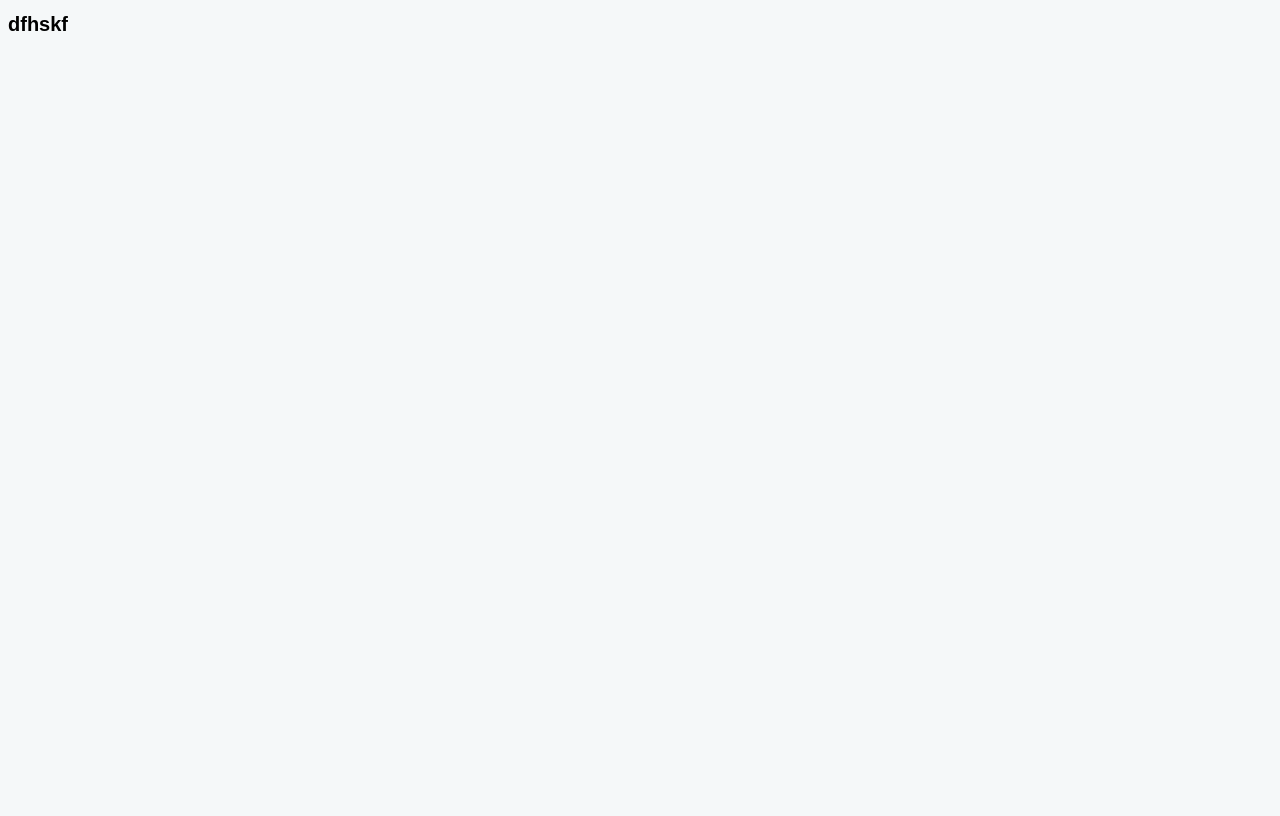
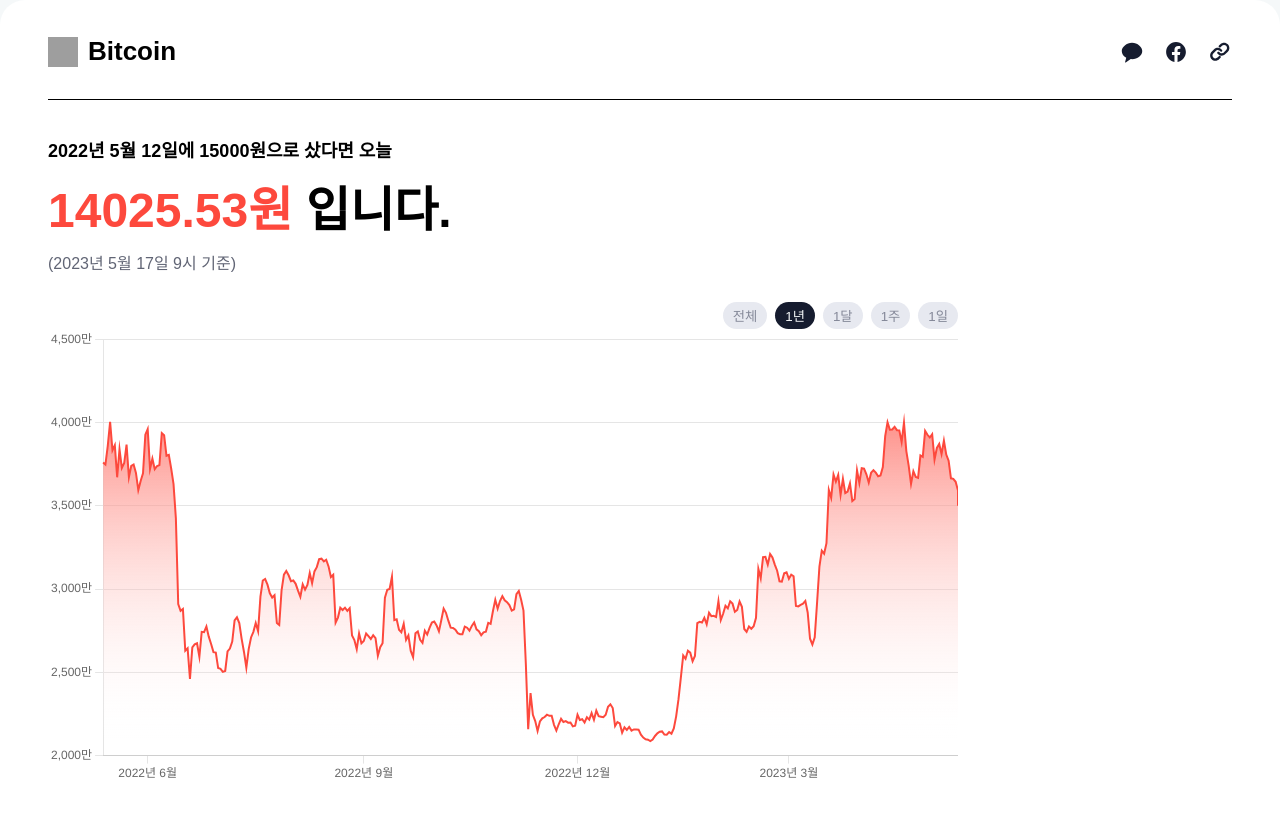
Before and after one commit to codeit-bootcamp-frontend/0-crypto-meter-techno-leaders, a React (Vite) app: page / in a window 1280 px wide. Shown: the top 816 px of the page. Built offline with nearby package versions, Linux system fonts and the light colour scheme; grey boxes are pictures that could not be loaded; a web font is replaced by a local one.

Commit message:
netlify 배포

```diff
--- a/src/App.jsx
+++ b/src/App.jsx
@@ -1,7 +1,12 @@
 import './App.css';
+import MainBoard from './components/MainBoard';
+import { CurrencyProvider } from './contexts/CurrencyContext';
 
 function App() {
-  return <h1>dfhskf</h1>;
+  return (
+    <CurrencyProvider>
+      <MainBoard />
+    </CurrencyProvider>
+  );
 }
-
 export default App;
```
